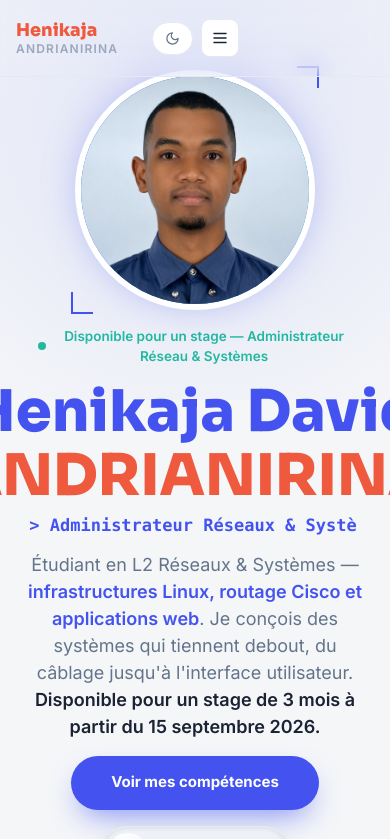
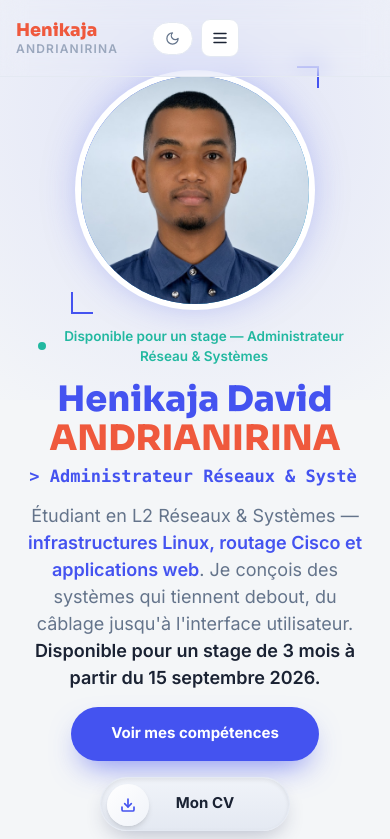
Before and after one commit to henikaja-tech/portfolio, a React (Vite) app: page / in a window 390 px wide. Shown: the top 839 px of the page. Built offline with nearby package versions, Linux system fonts and the light colour scheme.

Commit message:
Correction responsive du nom sur mobile

```diff
--- a/src/components/Hero.jsx
+++ b/src/components/Hero.jsx
@@ -1,5 +1,5 @@
 import { motion } from 'framer-motion';
-import { Eye } from 'lucide-react';
+import { Download } from 'lucide-react';
 import { useTypewriter } from '../hooks/useTypewriter';
 import { useAccentCycle } from '../hooks/useAccentCycle';
 
@@ -48,7 +48,7 @@ export default function Hero() {
         Disponible pour un stage — Administrateur Réseau &amp; Systèmes
       </div>
 
-      <h1 className="mb-1.5 font-display text-[clamp(2.7rem,6.8vh,5.2rem)] font-extrabold leading-[1.1] text-primary">
+      <h1 className="mb-1.5 break-words font-display text-[clamp(2rem,9vw,5.2rem)] font-extrabold leading-[1.1] text-primary">
         Henikaja David
         <br />
         <span style={{ color: accentColor, transition: 'color .6s ease' }}>ANDRIANIRINA</span>
@@ -85,15 +85,13 @@ export default function Hero() {
         </motion.a>
 
         <motion.a
-          href="/cv.pdf"
-          target="_blank"
-          rel="noopener noreferrer"
+          href="#contact"
           whileHover={{ y: -3, scale: 1.03 }}
           whileTap={{ scale: 0.97 }}
           className="group relative inline-flex h-[54px] w-[190px] items-center justify-center overflow-hidden rounded-full border border-border bg-gradient-to-b from-surface-2 to-border text-[15px] font-extrabold text-text shadow-[inset_0_2px_4px_rgba(0,0,0,.08),0_10px_22px_-8px_rgba(30,41,86,.3)]"
         >
           <span className="absolute left-1.5 top-1.5 flex h-[42px] w-[42px] items-center justify-center rounded-full bg-gradient-to-br from-surface to-surface-2 shadow-md transition-transform duration-300 group-hover:translate-x-[126px]">
-            <Eye size={16} strokeWidth={2.5} className="text-primary" />
+            <Download size={16} strokeWidth={2.5} className="text-primary" />
           </span>
           <span className="relative z-[1] ml-5">Mon CV</span>
         </motion.a>
--- a/src/data/skills.js
+++ b/src/data/skills.js
@@ -147,11 +147,11 @@ export const domainCards = [
       dark: { bg: '#241234', border: '#452462', text: '#c4b5fd' },
     },
     tags: [
-        { label: 'MySQL', icon: si('mysql', '6b21a8') },
-  	{ label: 'PostgreSQL', icon: si('postgresql', '6b21a8') },
-  	{ label: 'MariaDB', icon: si('mariadb', '6b21a8') },
-  	{ label: 'Modélisation relationnelle' },
-],  },
+      { label: 'MySQL', icon: si('mysql', '6b21a8') },
+      { label: 'MariaDB', icon: si('mariadb', '6b21a8') },
+      { label: 'Modélisation relationnelle' },
+    ],
+  },
   {
     key: 'diag',
     title: 'Analyse & Diagnostic',
```
